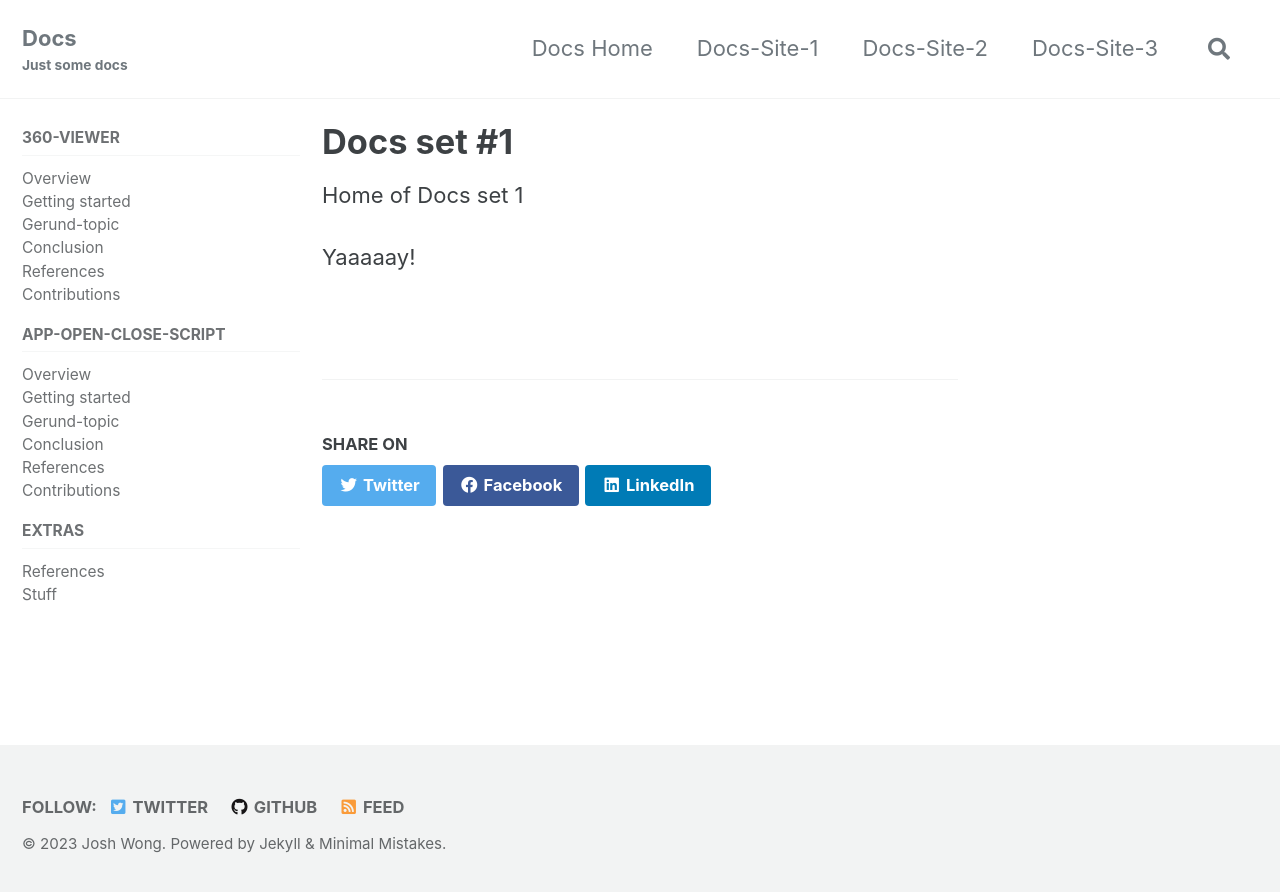
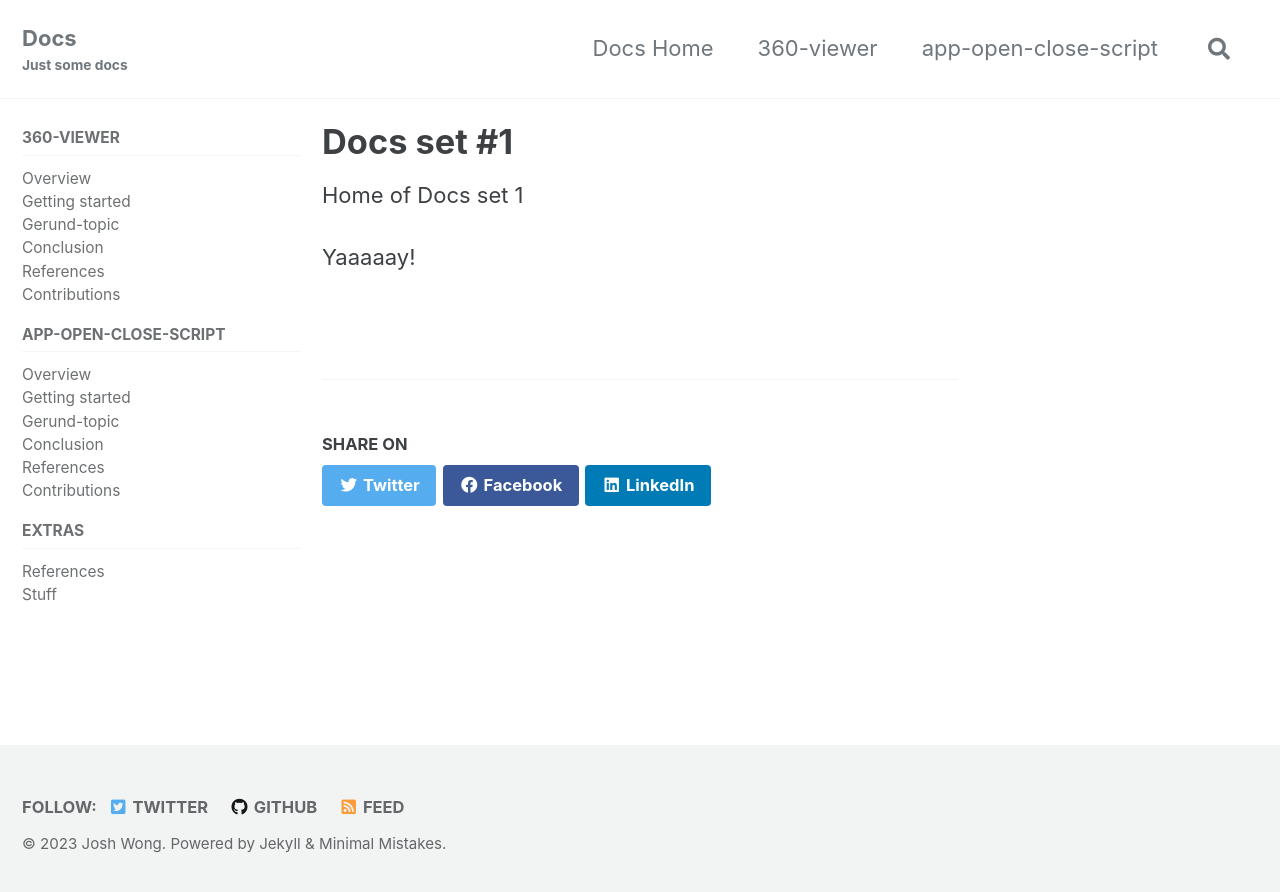
Before and after one commit to josh-wong/sandbox-jekyll-docs-site-1, a Jekyll site: the page built from index.md, in a window 1280 px wide. Shown: the top 892 px of the page. Built offline with Jekyll 4.4.1, drawn with Linux system fonts in a browser that asks for light colours; cached includes are drawn as plain includes; our own code applies the rules of GitHub Pages for plain Markdown files.

Commit message:
Update navigation.yml

```diff
--- a/_data/navigation.yml
+++ b/_data/navigation.yml
@@ -2,12 +2,10 @@
 main:
   - title: "Docs Home"
     url: https://www.080f53.com/sandbox-jekyll-docs-home/
-  - title: "Docs-Site-1"
+  - title: "360-viewer"
     url: https://www.080f53.com/sandbox-jekyll-docs-site-1/360-viewer/
-  - title: "Docs-Site-2"
-    url: https://www.080f53.com/sandbox-jekyll-docs-site-1/sandbox-jekyll-docs-site-2
-  - title: "Docs-Site-3"
-    url: https://www.080f53.com/sandbox-jekyll-docs-site-1/sandbox-jekyll-docs-site-3
+  - title: "app-open-close-script"
+    url: https://www.080f53.com/sandbox-jekyll-docs-site-1/app-open-close-script
 
 side-nav:
   - title: 360-viewer
@@ -15,15 +13,15 @@ side-nav:
       - title: "Overview"
         url: /360-viewer/
       - title: "Getting started"
-        url: /360-viewer/01_getting-started.md
+        url: /360-viewer/01_getting-started
       - title: "Gerund-topic"
-        url: /360-viewer/02_[gerund]-[topic].md
+        url: /360-viewer/02_[gerund]-[topic]
       - title: "Conclusion"
-        url: /360-viewer/03_conclusion.md
+        url: /360-viewer/03_conclusion
       - title: "References"
-        url: /360-viewer/04_references.md
+        url: /360-viewer/04_references
       - title: "Contributions"
-        url: /360-viewer/05_contributions.md
+        url: /360-viewer/05_contributions
 
   - title: app-open-close-script
     children:
```
